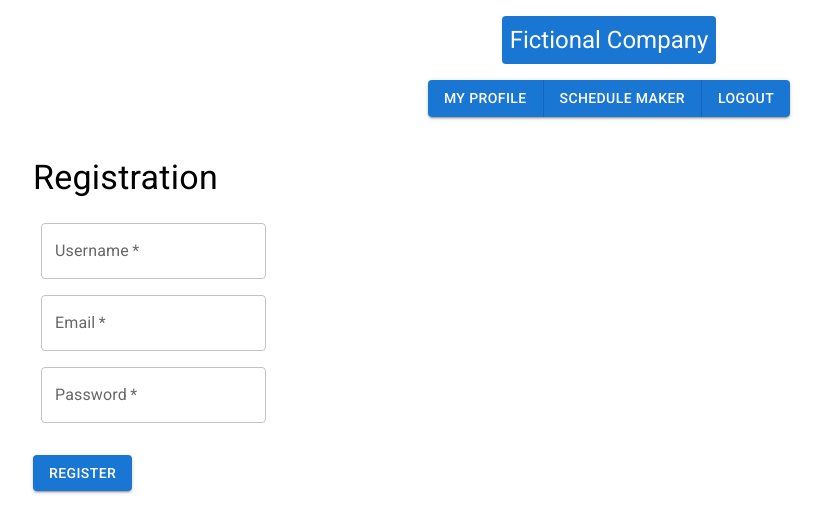
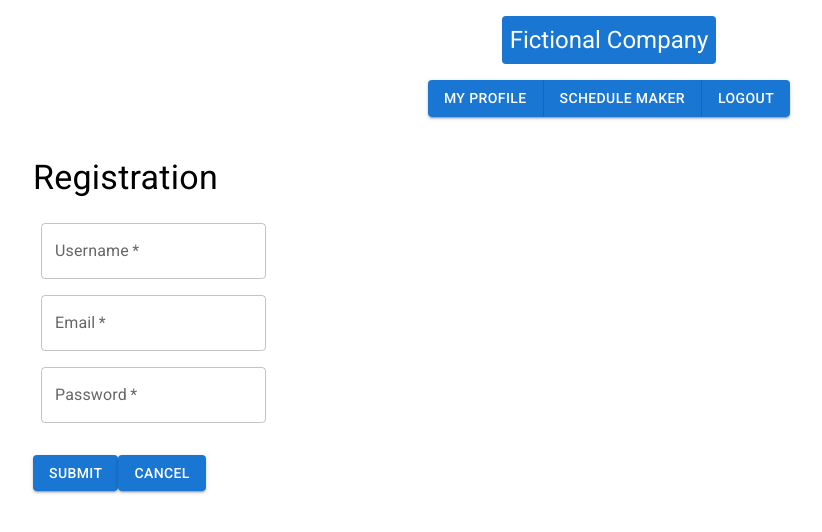
Before and after one commit to CodecoolGlobal/el-proyecte-grande-design-general-nagmil2077, a React (Create React App) app in the folder frontend/: page /register in a window 1280 px wide. Shown: the top 532 px of the page, without its empty margins (31-853 px from the left). Built offline with nearby package versions, Linux system fonts and the light colour scheme.

Commit message:
Remove form and modify fetch method in RegisterPage.jsx

```diff
--- a/frontend/src/Pages/RegisterPage.jsx
+++ b/frontend/src/Pages/RegisterPage.jsx
@@ -2,41 +2,28 @@ import React, {useState} from 'react';
 import {useNavigate} from "react-router-dom";
 import SideBar from "../Components";
 import {Box, Button, Container, TextField, Typography} from "@mui/material";
+import UserForm from "../Components/UserForm";
+
+const registerUser = (formData) => {
+    return fetch('/api/register', {
+        method: 'POST',
+        headers: {
+            'Content-Type': 'application/json',
+            'Accept': 'application/json',
+        },
+        body: JSON.stringify(formData),
+    }).then((res) => res.json());
+}
 
 const Register = () => {
     const navigate = useNavigate()
-    const [formData, setFormData] = useState({
-        name: '',
-        email: '',
-        password: '',
-    });
 
-    const handleChange = (e) => {
-        setFormData({
-            ...formData,
-            [e.target.name]: e.target.value,
-        });
-    };
-
-
-    const handleSubmit = async (e) => {
-        e.preventDefault();
-
+    const handleSubmit = (formData) => {
         try {
-            const response = await fetch('/api/register', {
-                method: 'POST',
-                headers: {
-                    'Content-Type': 'application/json',
-                    'Accept': 'application/json',
-                },
-                body: JSON.stringify(formData),
-            });
-
-            if (response.ok) {
-                navigate('/');
-            } else {
-                console.error('Registration failed');
-            }
+            registerUser(formData)
+                .then(() => {
+                    navigate('/');
+                });
         } catch (error) {
             console.error('Registration error:', error);
         }
@@ -48,52 +35,10 @@ const Register = () => {
             <Typography variant="h4" component="h2" sx={{mt: 3, mb: 2}}>
                 Registration
             </Typography>
-            <Box
-                component="form"
-                sx={{
-                    '& .MuiTextField-root': {m: 1, width: '25ch'},
-                }}
-                noValidate
-                autoComplete="off"
-                onSubmit={handleSubmit}
-            >
-                <div>
-                    <TextField
-                        label="Username"
-                        type="text"
-                        name="name"
-                        value={formData.name}
-                        onChange={handleChange}
-                        required
-                        variant="outlined"
-                    />
-                </div>
-                <div>
-                    <TextField
-                        label="Email"
-                        type="email"
-                        name="email"
-                        value={formData.email}
-                        onChange={handleChange}
-                        required
-                        variant="outlined"
-                    />
-                </div>
-                <div>
-                    <TextField
-                        label="Password"
-                        type="password"
-                        name="password"
-                        value={formData.password}
-                        onChange={handleChange}
-                        required
-                        variant="outlined"
-                    />
-                </div>
-                <Button type="submit" variant="contained" sx={{mt: 3}}>
-                    Register
-                </Button>
-            </Box>
+            <UserForm
+                onSave={handleSubmit}
+                onCancel={() => navigate(`/`)}
+            />
         </Container>
     );
 };
```
